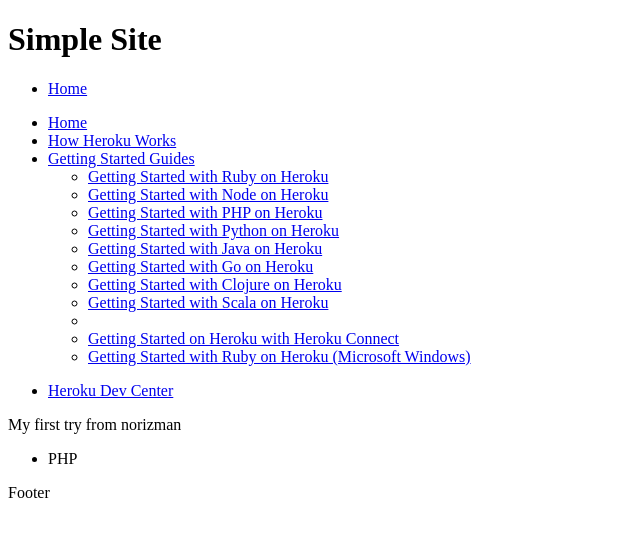
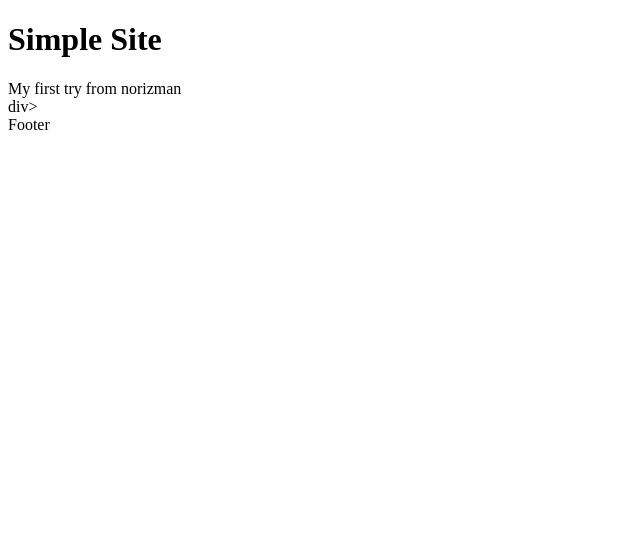
Before and after one commit to eddiewong396/dev, a PHP site: page /first.php in a window 1280 px wide. Shown: the top 537 px of the page, without its empty margins (0-640 px from the left). Run offline with PHP 8.4, Linux system fonts and the light colour scheme.

Commit message:
Edited first.php

```diff
--- a/web/first.php
+++ b/web/first.php
@@ -9,57 +9,15 @@
     <body>
         <div id="header">
             <h1>Simple Site</h1>
-            <ul class="nav global">
-                <li><a href="#">Home</a></li>
-            </ul>
         </div>
 
-        <nav class="navbar navbar-default navbar-static-top navbar-inverse">
-          <div class="container">
-            <ul class="nav navbar-nav">
-              <li class="active">
-                <a href="/"><span class="glyphicon glyphicon-home"></span> Home</a>
-              </li>
-              <li>
-                <a href="https://devcenter.heroku.com/articles/how-heroku-works"><span class="glyphicon glyphicon-user"></span> How Heroku Works</a>
-              </li>
-              <li class="dropdown">
-                <a href="#" class="dropdown-toggle" data-toggle="dropdown" role="button" aria-expanded="false"><span class="glyphicon glyphicon-info-sign"></span> Getting Started Guides <span class="caret"></span></a>
-                  <ul class="dropdown-menu" role="menu">
-                    <li><a href="https://devcenter.heroku.com/articles/getting-started-with-ruby">Getting Started with Ruby on Heroku</a></li>
-                    <li><a href="https://devcenter.heroku.com/articles/getting-started-with-nodejs">Getting Started with Node on Heroku</a></li>
-                    <li><a href="https://devcenter.heroku.com/articles/getting-started-with-php">Getting Started with PHP on Heroku</a></li>
-                    <li><a href="https://devcenter.heroku.com/articles/getting-started-with-python">Getting Started with Python on Heroku</a></li>
-                    <li><a href="https://devcenter.heroku.com/articles/getting-started-with-java">Getting Started with Java on Heroku</a></li>
-                    <li><a href="https://devcenter.heroku.com/articles/getting-started-with-go">Getting Started with Go on Heroku</a></li>
-                    <li><a href="https://devcenter.heroku.com/articles/getting-started-with-clojure">Getting Started with Clojure on Heroku</a></li>
-                    <li><a href="https://devcenter.heroku.com/articles/getting-started-with-scala">Getting Started with Scala on Heroku</a></li>
-                    <li class="divider"></li>
-                    <li><a href="https://devcenter.heroku.com/articles/getting-started-with-heroku-and-connect-without-local-dev">Getting Started on Heroku with Heroku Connect</a></li>
-                    <li><a href="https://devcenter.heroku.com/articles/getting-started-with-jruby">Getting Started with Ruby on Heroku (Microsoft Windows)</a></li>
-                  </ul>
-              </li>
-            </ul>
-            <ul class="nav navbar-nav navbar-right">
-              <li class="navbar-right">
-                <a href="https://devcenter.heroku.com"><span class="glyphicon glyphicon-book"></span> Heroku Dev Center</a>
-              </li>
-            </ul>
-          </div>
-        </nav>
-
-        <?php
-        echo "My first try from norizman";
-        ?>
-        <div id="siteControls">
-            <ul class="categories">
-                <li>PHP</li>
-            </ul>
-            <div class="ads">
-                <!-- ads code -->
+        <div id="container">
+            <div id="content">
+                <?php
+                    echo "My first try from norizman";
+                ?>
             </div>
-
-        </div>
+        </div>div>
 
         <div id="footer">
             Footer
```
